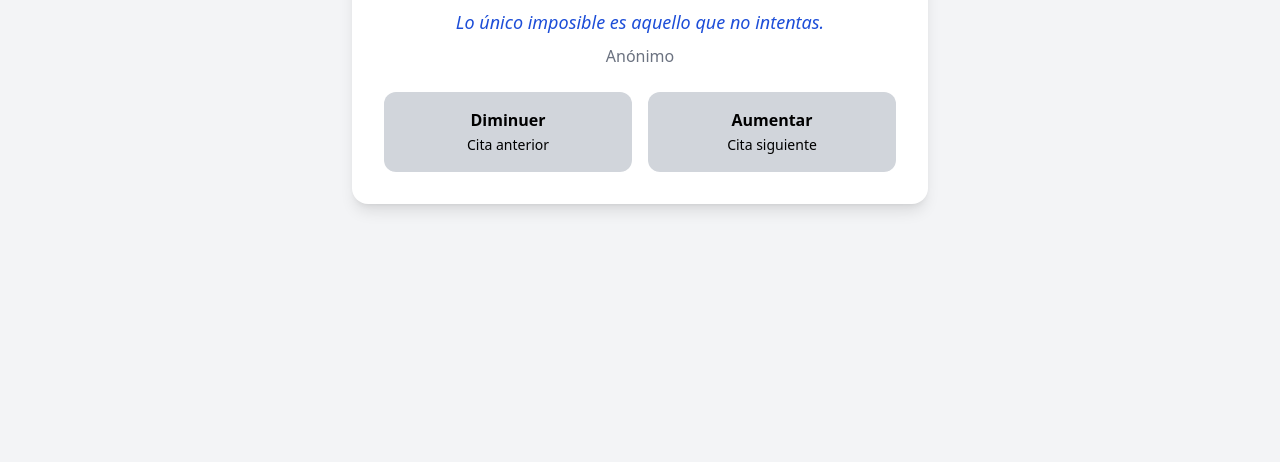
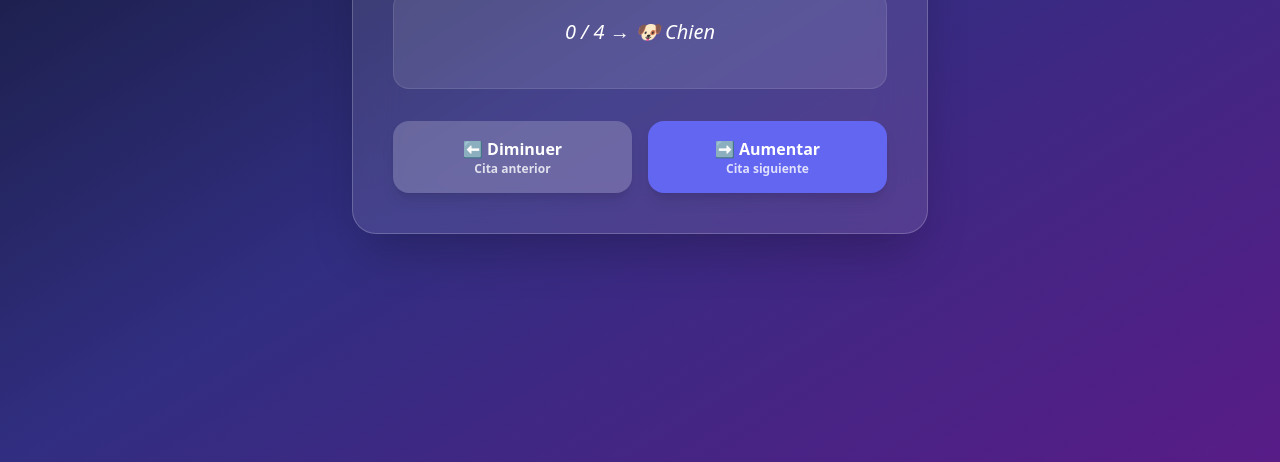
Before and after one commit to MohammedZakhbat/practicar_arrays, a website: page index.html in a window 1280 px wide. Shown: the part 338-800 px from the top of the page. Drawn offline with nearby package versions, Linux system fonts and the light colour scheme; files that its build step writes are made by us from their sources.

Commit message:
añadir animales

```diff
--- a/app.js
+++ b/app.js
@@ -1,21 +1,20 @@
-    // Array de citations
-    const quotes = [
-      { text: "Lo único imposible es aquello que no intentas.", author: "Anónimo" },
-      { text: "El éxito es la suma de pequeños esfuerzos repetidos.", author: "Robert Collier" },
-      { text: "Cree en ti y todo será posible.", author: "Desconocido" },
-      { text: "No cuentes los días, haz que los días cuenten.", author: "Muhammad Ali" }
+const animals = [
+  "🐶 Chien",
+  "🐱 Chat",
+  "🐰 Lapin",
+  "🦊 Renard",
+  "🐵 Singe"
 ];
 
-    // Position (définie en dehors des fonctions)
 let index = 0;
 
 function display() {
-      document.getElementById("content").textContent = quotes[index].text;
-      document.getElementById("author").textContent = quotes[index].author;
+  document.getElementById("content").textContent =
+    index + " / " + (animals.length - 1) + " → " + animals[index];
 }
 
 function increase() {
-      if (index < quotes.length - 1) {
+  if (index < animals.length - 1) {
     index++;
     display();
   }
@@ -28,5 +27,4 @@
   }
 }
 
-    // Initialisation
 display();
--- a/index.html
+++ b/index.html
@@ -5,34 +5,45 @@
   <link rel="stylesheet" href="./output.css">
   <title>Pratiquer Arrays</title>
 </head>
-<body class="bg-gray-100 flex items-center justify-center min-h-screen">
 
-  <div class="bg-white p-8 rounded-2xl shadow-lg text-center max-w-xl w-full">
+<body class="min-h-screen flex items-center justify-center bg-gradient-to-br from-slate-900 via-indigo-900 to-purple-900">
 
-    <h1 class="text-2xl font-bold mb-6">Pratiquer Arrays</h1>
+  <div class="backdrop-blur-xl bg-white/10 border border-white/20 shadow-2xl rounded-3xl p-10 max-w-xl w-full text-center">
+
+    <h1 class="text-3xl font-bold text-white mb-6 tracking-wide">
+      📚 Pratiquer Arrays
+    </h1>
 
 
-    <p id="content" class="text-lg text-blue-700 italic mb-2"></p>
-    <p id="author" class="text-gray-500 mb-6"></p>
+    <div class="bg-white/10 rounded-2xl p-6 mb-8 border border-white/10">
+      <p id="content" class="text-xl text-white italic leading-relaxed mb-4 transition-all duration-300"></p>
+      <p id="author" class="text-indigo-200 font-semibold"></p>
+    </div>
 
 
-    <div class="flex justify-between gap-4">
+    <div class="flex gap-4">
+
       <button onclick="decrease()"
-        class="w-1/2 bg-gray-300 hover:bg-gray-400 p-4 rounded-xl">
-        <strong>Diminuer</strong><br>
-        <span class="text-sm">Cita anterior</span>
+        class="w-1/2 py-4 rounded-2xl bg-white/20 text-white font-semibold
+               hover:bg-white/30 hover:scale-105 active:scale-95
+               transition-all duration-200 shadow-lg">
+        ⬅ Diminuer
+        <p class="text-xs opacity-80">Cita anterior</p>
       </button>
 
       <button onclick="increase()"
-        class="w-1/2 bg-gray-300 hover:bg-gray-400 p-4 rounded-xl">
-        <strong>Aumentar</strong><br>
-        <span class="text-sm">Cita siguiente</span>
+        class="w-1/2 py-4 rounded-2xl bg-indigo-500 text-white font-semibold
+               hover:bg-indigo-400 hover:scale-105 active:scale-95
+               transition-all duration-200 shadow-lg">
+        ➡ Aumentar
+        <p class="text-xs opacity-80">Cita siguiente</p>
       </button>
+
     </div>
 
   </div>
 
- <script src="app.js"></script>
+  <script src="./app.js"></script>
 
 </body>
 </html>
```
Lines whose indentation alone changed are shown as unchanged.
